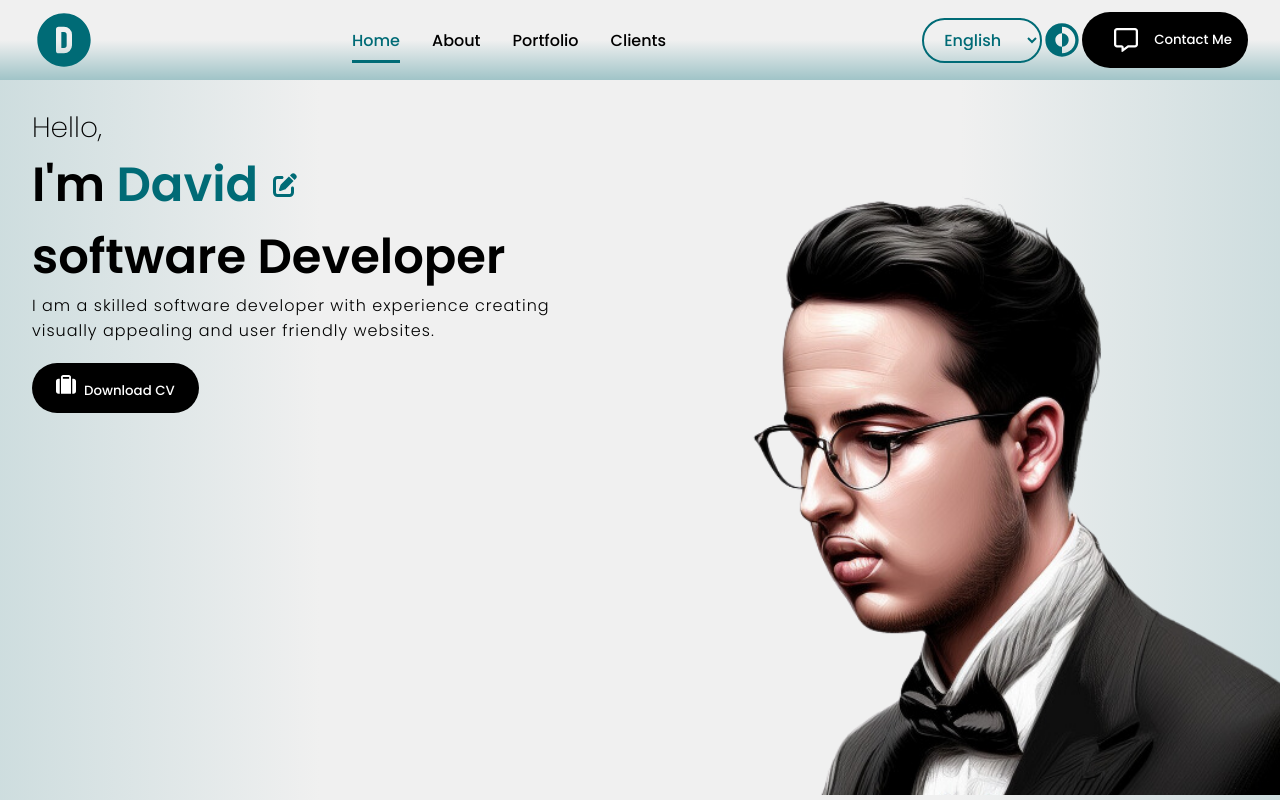
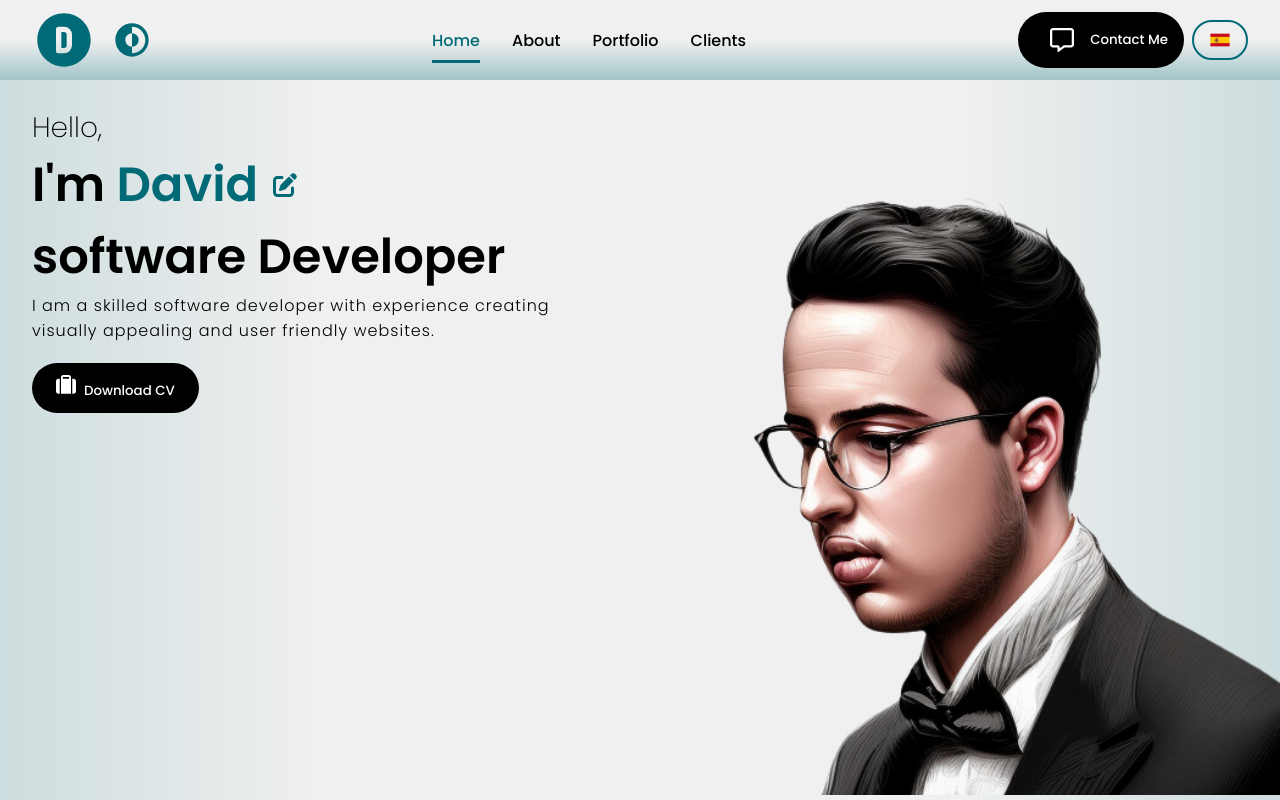
Before and after one commit to DavidMartin112/portfolio, a React (Create React App) app: page / in a window 1280 px wide. Shown: the top 800 px of the page. Built offline with nearby package versions, Linux system fonts and the light colour scheme.

Commit message:
no <select/> in languageSelector, and reposition theme toggler

```diff
--- a/src/components/LanguageSelector/languageSelector.css
+++ b/src/components/LanguageSelector/languageSelector.css
@@ -4,28 +4,67 @@
   align-items: center;
 }
 
-  .language-selector-container select {
+.dropbtn {
+  background-color: transparent;
+  border: 2px solid var(--secondary-color);
+  border-radius: 2rem;
   padding: 0.5rem 1rem;
   font-size: 16px;
-    border: 2px solid var(--secondary-color);
-    border-radius: 2rem;
-    background: transparent;
   color: var(--secondary-color);
   cursor: pointer;
   transition: border-color 0.3s, box-shadow 0.3s;
+  display: flex;
+  align-items: center;
+  justify-content: center;
 }
 
-  .language-selector-container select:hover {
-    border-color: var(--lighter-primary-color);
-  }
-
-  .language-selector-container select:focus {
+.dropbtn:hover,
+.dropbtn:focus {
   border-color: var(--lighter-primary-color);
   box-shadow: 0 0 5px var(--lighter-primary-color);
 }
 
-  .language-selector-container select option {
-    background: var(--primary-color);
-    color: var(--secondary-color);
-    border-radius: 2rem;
+.dropbtn img {
+  object-fit: cover;
+  width: 1.25rem;
+  height: 1.25rem;
 }
+
+.dropdown-content {
+  display: absolute;
+  position: absolute;
+  right: 2rem;
+  top: 3.25rem;
+  background-color: var(--primary-color);
+  min-width: 160px;
+  box-shadow: 0px 8px 16px 0px rgba(0,0,0,0.2);
+  z-index: 1;
+  border-radius: 1.75rem;
+  overflow: hidden;
+}
+
+.dropdown-content div {
+  color: var(--text-color);
+  padding: 12px 16px;
+  text-decoration: none;
+  display: flex;
+  align-items: center;
+  cursor: pointer;
+}
+
+.dropdown-content div:hover {
+  background-color: var(--lighter-primary-color);
+}
+
+.dropdown-content img {
+  margin-right: 10px;
+  width: 20px;
+  height: 20px;
+}
+
+@media screen and (max-width: 720px) {
+  .dropdown-content {
+    right: 30vw;
+    top: 3.25rem;
+  }
+}
--- a/src/components/LanguageSelector/languageSelector.js
+++ b/src/components/LanguageSelector/languageSelector.js
@@ -1,20 +1,60 @@
-  import React from 'react';
+  import React, { useState, useEffect, useRef } from 'react';
   import { useTranslation } from 'react-i18next';
   import './languageSelector.css';
+  import España from '../../assets/spain-icon.png';
+  import English from '../../assets/english-icon.png';
 
   const LanguageSelector = () => {
     const { i18n } = useTranslation();
+    const [language, setLanguage] = useState(i18n.language);
+    const [dropdownOpen, setDropdownOpen] = useState(false);
+    const dropdownContent = useRef(null);
 
     const changeLanguage = (lng) => {
       i18n.changeLanguage(lng);
+      setLanguage(lng);
+      setDropdownOpen(false);
     };
+
+    const toggleDropdown = () => {
+      setDropdownOpen(!dropdownOpen);
+    };
+
+    const handleClickOutside = (event) => {
+      if (dropdownContent.current && !dropdownContent.current.contains(event.target) &&
+          !event.target.closest('.dropbtn')) {
+            setDropdownOpen(false);
+      }
+  };
+
+  useEffect(() => {
+      if (dropdownOpen) {
+          document.addEventListener('click', handleClickOutside);
+      } else {
+          document.removeEventListener('click', handleClickOutside);
+      }
+      return () => {
+          document.removeEventListener('click', handleClickOutside);
+      };
+  }, [dropdownOpen]);
 
     return (
       <div className="language-selector-container">
-      <select onChange={(e) => changeLanguage(e.target.value)} defaultValue={i18n.language}>
-        <option value="en">English</option>
-        <option value="es">Español</option>
-      </select>
+        <div className="dropdown">
+          <button className="dropbtn" onClick={toggleDropdown}>
+            {language === 'en' ? <img src={English} alt='English' /> : <img src={España} alt='Español' />}
+          </button>
+          {dropdownOpen && (
+          <div className="dropdown-content" ref={dropdownContent}>
+            <div onClick={() => changeLanguage('en')}>
+              <img src={English} alt='English' /> English
+            </div>
+            <div onClick={() => changeLanguage('es')}>
+              <img src={España} alt='Español' /> Español
+            </div>
+          </div>
+        )}
+        </div>
       </div>
     );
   };
--- a/src/components/NavBar/navbar.css
+++ b/src/components/NavBar/navbar.css
@@ -32,7 +32,7 @@
     border-bottom: 3px solid var(--secondary-color);
 }
 
-.desktopMenuRight {
+.desktopMenuRight, .desktopMenuLeft {
     display: flex;
     align-items: center;
     justify-content: center;
@@ -46,6 +46,7 @@
     align-items: center;
     justify-content: center;
     padding: 0 1rem;
+    margin: 0 0.5rem;
     border-radius: 2rem;
     cursor: pointer;
 }
@@ -101,9 +102,13 @@
     height: 2.5rem;
     width: 2.5rem;
     cursor: pointer;
+    margin: 0 1rem;
 }
 
 @media screen and (max-width: 720px) {
+    .navbar {
+        justify-content: space-between;
+    }
     .mobMenu {
         display: flex;
     }
@@ -115,4 +120,12 @@
     .desktopMenuBtn {
         display: none;
     }
+
+    .themeToggle {
+        display: none;
+    }
+
+    .desktopMenuRight .themeToggle {
+        display: block !important;
+    }
 }
--- a/src/components/NavBar/navbar.js
+++ b/src/components/NavBar/navbar.js
@@ -59,7 +59,12 @@ const Navbar = () => {
     return (
         <div>
             <nav className='navbar'>
-                <TbCircleLetterDFilled className='logo'/>
+                <div className='desktopMenuLeft'>
+                    <TbCircleLetterDFilled className='logo'/>
+                    <CgDarkMode className='themeToggle' onClick={toggleTheme}>
+                        {isDarkTheme ? 'Light Mode' : 'Dark Mode'}
+                    </CgDarkMode>
+                </div>
                 <div className='desktopMenu'>
                     <Link activeClass='active' to='intro' spy={true} smooth={true} offset={-100} duration={500} className='desktopMenuListItem'>{t('home')}</Link>
                     <Link activeClass='active' to='skills' spy={true} smooth={true} offset={-50} duration={500} className='desktopMenuListItem'>{t('about')}</Link>
@@ -67,8 +72,7 @@ const Navbar = () => {
                     <Link activeClass='active' to='clients' spy={true} smooth={true} offset={-50} duration={500} className='desktopMenuListItem'>{t('clients')}</Link>
                 </div>
                 <div className='desktopMenuRight'>
-                    <LanguageSelector/>
-                    <CgDarkMode className='themeToggle' onClick={toggleTheme}>
+                    <CgDarkMode className='themeToggle' onClick={toggleTheme} style={{display: 'none'}}>
                         {isDarkTheme ? 'Light Mode' : 'Dark Mode'}
                     </CgDarkMode>
                     <button className='desktopMenuBtn' onClick={() => {
@@ -77,6 +81,7 @@ const Navbar = () => {
                         <FaRegMessage className='desktopMenuImg'/>
                         {t('contact_me')}
                     </button>
+                    <LanguageSelector/>
                 </div>
                 <FaEllipsis className='mobMenu' onClick={() => setShowMenu(!showMenu)}/>
                 <div className='navMenu' style={{display: showMenu? 'flex':'none'}} ref={mobMenuRef}>
```
Also changed, not shown: src/assets/english-icon.png (added), src/assets/spain-icon.png (added). Lines whose indentation alone changed are shown as unchanged.
